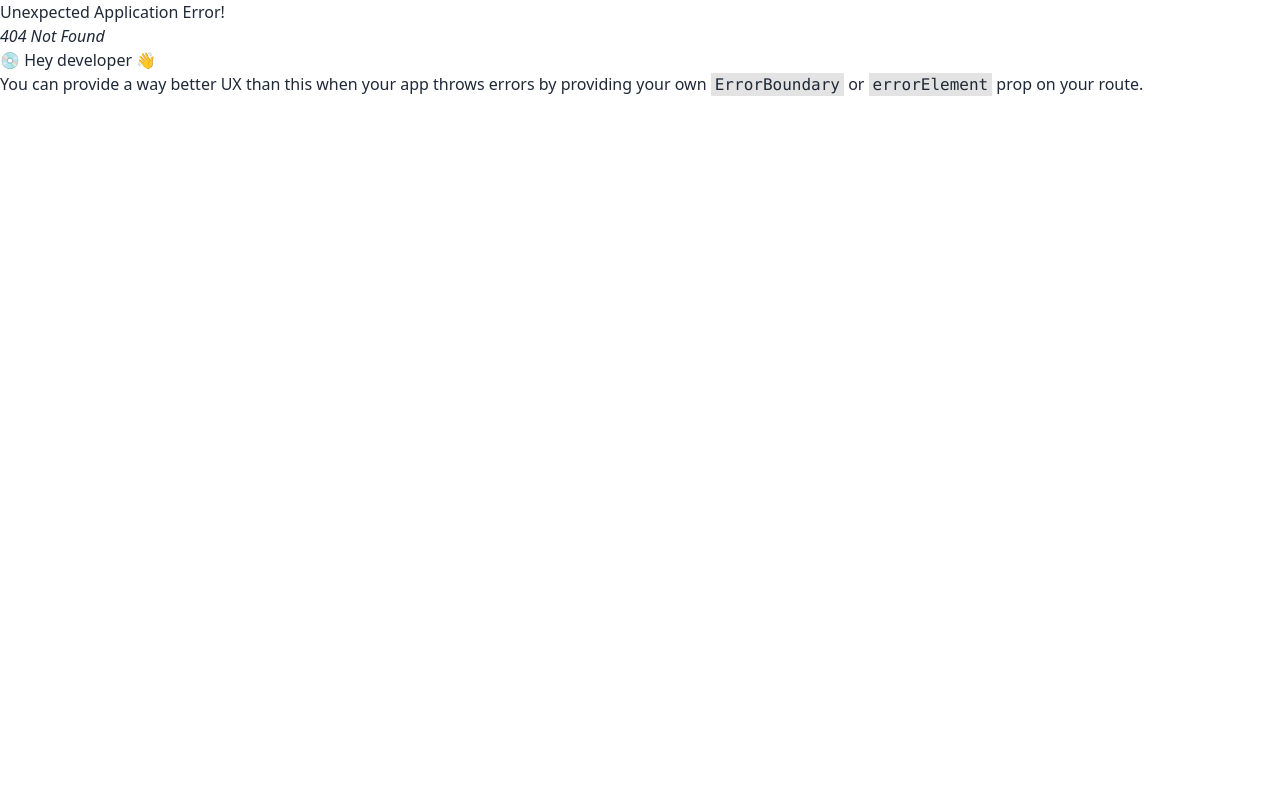
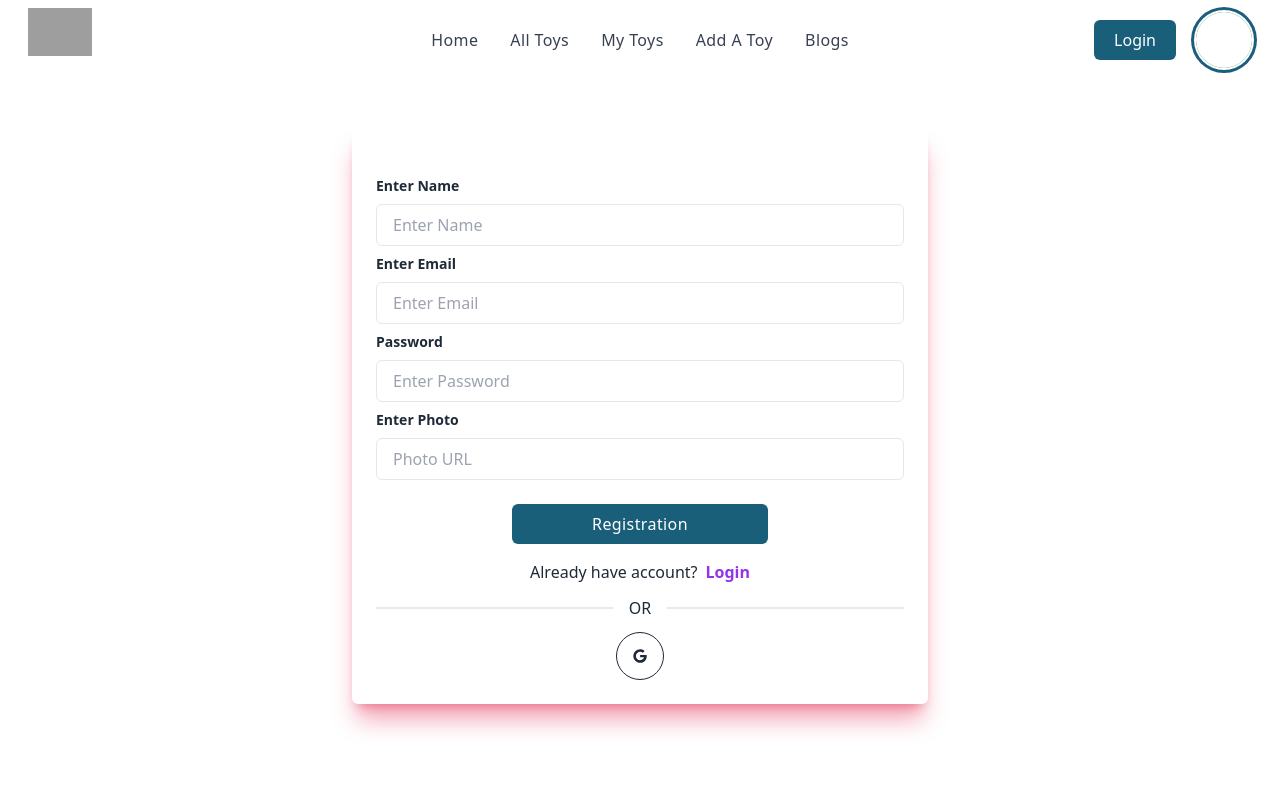
Before and after one commit to nahid-dev/toy-project-client, a React (Vite) app: page /registration in a window 1280 px wide. Before the commit this address had no page. Shown: the top 800 px of the page. Built offline with nearby package versions, Linux system fonts and the light colour scheme; grey boxes are pictures that could not be loaded.

Commit message:
login reg creating

```diff
--- a/package.json
+++ b/package.json
@@ -17,6 +17,7 @@
     "match-sorter": "^6.3.1",
     "react": "^18.2.0",
     "react-dom": "^18.2.0",
+    "react-icons": "^4.8.0",
     "react-responsive-masonry": "^2.1.7",
     "react-router-dom": "^6.11.2",
     "react-slick": "^0.29.0",
--- /dev/null
+++ b/src/Pages/Login/GoogleLogin/GoogleLogin.jsx
@@ -0,0 +1,16 @@
+import React from "react";
+import { FaGoogle } from "react-icons/fa";
+
+const GoogleLogin = () => {
+  return (
+    <div>
+      <div className="text-center">
+        <button className="btn btn-circle btn-outline">
+          <FaGoogle></FaGoogle>
+        </button>
+      </div>
+    </div>
+  );
+};
+
+export default GoogleLogin;
--- /dev/null
+++ b/src/Pages/Login/Login.jsx
@@ -0,0 +1,63 @@
+import React from "react";
+import { Link } from "react-router-dom";
+import GoogleLogin from "./GoogleLogin/GoogleLogin";
+
+const Login = () => {
+  return (
+    <div>
+      <div className="relative flex flex-col justify-center min-h-screen mb-5">
+        <div className="w-full p-6 m-auto mt-12 bg-white rounded-md shadow-xl shadow-rose-600/40 lg:max-w-xl">
+          <form className="mt-6">
+            <div className="mb-2">
+              <label className="block text-sm font-semibold text-gray-800">
+                Enter Email
+              </label>
+              <input
+                type="email"
+                className="block w-full px-4 py-2 mt-2 text-purple-700 bg-white border rounded-md focus:border-purple-400 focus:ring-purple-300 focus:outline-none focus:ring focus:ring-opacity-40"
+                placeholder="Enter Email"
+                name="email"
+                required
+              />
+            </div>
+            <div className="mb-2">
+              <label className="block text-sm font-semibold text-gray-800">
+                Password
+              </label>
+              <input
+                type="password"
+                className="block w-full px-4 py-2 mt-2 text-purple-700 bg-white border rounded-md focus:border-purple-400 focus:ring-purple-300 focus:outline-none focus:ring focus:ring-opacity-40"
+                placeholder="Enter Password"
+                name="password"
+                required
+              />
+            </div>
+
+            <div className="mt-6 flex justify-center col-span-2">
+              <div>
+                <button className=" btn-wide px-4 py-2 tracking-wide text-white transition-colors duration-200 transform p-bg-color rounded-md hover:bg-[#146C94] focus:outline-none focus:bg-purple-600">
+                  Login
+                </button>
+              </div>
+            </div>
+          </form>
+          <div>
+            <p className="my-4 text-center">
+              Are you new here?
+              <Link
+                className="text-purple-600 font-bold ms-2"
+                to="/registration"
+              >
+                Registration
+              </Link>
+            </p>
+          </div>
+          <div className="divider">OR</div>
+          <GoogleLogin></GoogleLogin>
+        </div>
+      </div>
+    </div>
+  );
+};
+
+export default Login;
--- /dev/null
+++ b/src/Pages/Login/Registration/Registration.jsx
@@ -0,0 +1,93 @@
+import React from "react";
+import { Link } from "react-router-dom";
+import GoogleLogin from "../GoogleLogin/GoogleLogin";
+
+const Registration = () => {
+  const handleRegistration = (e) => {
+    e.preventDefault();
+    const form = e.target;
+    const name = form.name.value;
+    const email = form.email.value;
+    const password = form.password.value;
+    const photoUrl = form.photoUrl.value;
+
+    const register = { name, email, password, photoUrl };
+    console.log(register);
+  };
+  return (
+    <div className="relative flex flex-col justify-center min-h-screen mb-5">
+      <div className="w-full p-6 m-auto mt-12 bg-white rounded-md shadow-xl shadow-rose-600/40 lg:max-w-xl">
+        <form onSubmit={handleRegistration} className="mt-6">
+          <div className="mb-2">
+            <label className="block text-sm font-semibold text-gray-800">
+              Enter Name
+            </label>
+            <input
+              type="text"
+              className="block w-full px-4 py-2 mt-2 text-purple-700 bg-white border rounded-md focus:border-purple-400 focus:ring-purple-300 focus:outline-none focus:ring focus:ring-opacity-40"
+              placeholder="Enter Name"
+              name="name"
+              required
+            />
+          </div>
+          <div className="mb-2">
+            <label className="block text-sm font-semibold text-gray-800">
+              Enter Email
+            </label>
+            <input
+              type="email"
+              className="block w-full px-4 py-2 mt-2 text-purple-700 bg-white border rounded-md focus:border-purple-400 focus:ring-purple-300 focus:outline-none focus:ring focus:ring-opacity-40"
+              placeholder="Enter Email"
+              name="email"
+              required
+            />
+          </div>
+          <div className="mb-2">
+            <label className="block text-sm font-semibold text-gray-800">
+              Password
+            </label>
+            <input
+              type="password"
+              className="block w-full px-4 py-2 mt-2 text-purple-700 bg-white border rounded-md focus:border-purple-400 focus:ring-purple-300 focus:outline-none focus:ring focus:ring-opacity-40"
+              placeholder="Enter Password"
+              name="password"
+              required
+            />
+          </div>
+          <div className="mb-2">
+            <label className="block text-sm font-semibold text-gray-800">
+              Enter Photo
+            </label>
+            <input
+              type="url"
+              className="block w-full px-4 py-2 mt-2 text-purple-700 bg-white border rounded-md focus:border-purple-400 focus:ring-purple-300 focus:outline-none focus:ring focus:ring-opacity-40"
+              placeholder="Photo URL"
+              name="photoUrl"
+              required
+            />
+          </div>
+
+          <div className="mt-6 flex justify-center col-span-2">
+            <div>
+              <button className=" btn-wide px-4 py-2 tracking-wide text-white transition-colors duration-200 transform p-bg-color rounded-md hover:bg-[#146C94] focus:outline-none focus:bg-purple-600">
+                Registration
+              </button>
+            </div>
+          </div>
+        </form>
+        <div>
+          <p className="my-4 text-center">
+            Already have account?
+            <Link className="text-purple-600 font-bold ms-2" to="/login">
+              Login
+            </Link>
+          </p>
+        </div>
+        <div className="divider">OR</div>
+        <GoogleLogin></GoogleLogin>
+      </div>
+    </div>
+  );
+};
+
+export default Registration;
--- a/src/Pages/Shared/Navbar/Navbar.jsx
+++ b/src/Pages/Shared/Navbar/Navbar.jsx
@@ -82,6 +82,11 @@ const Navbar = () => {
           <ul className="menu menu-horizontal px-1">{navItem}</ul>
         </div>
         <div className="navbar-end">
+          <div className="me-5">
+            <Link to="/login">
+              <button className="btn-p">Login</button>
+            </Link>
+          </div>
           <div className="avatar">
             <div
               title="test"
```
Also changed, not shown: src/Routes/Routes.jsx (+10 -0 lines), 1 other file (tests, documents, lock files or other folders).
